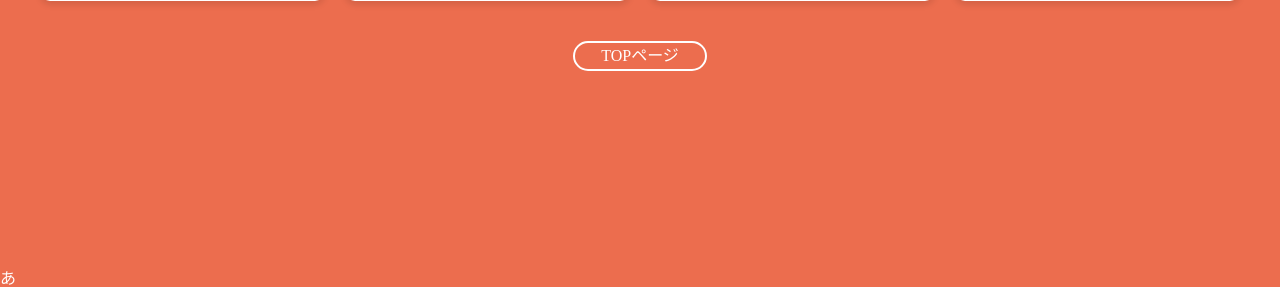
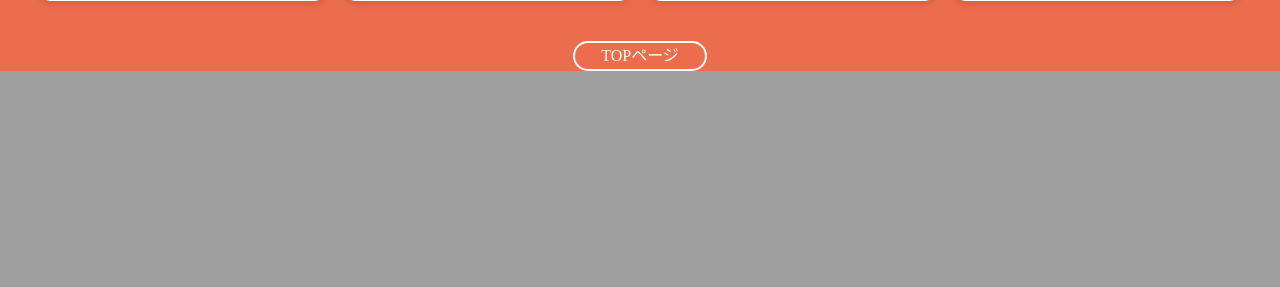
Before and after one commit to sasahara08/groupPhoenix, a Java web app: page /PlayerServlet in a window 1280 px wide. Shown: the part 1445-1732 px from the top of the page. After the commit the page ends 1516 px from the top, so only its background shows below. Run offline with Tomcat 11, a stand-in JSP engine, Linux system fonts and the light colour scheme; the visitor is signed in with stand-in values (Sample User, id 1); data comes from the database, SQL or seed files in the repository.

Commit message:
更新しました
Merge branch 'main' of https://github.com/sasahara08/groupPhoenix.git
into main

```diff
--- a/src/main/webapp/mainJsp/player.jsp
+++ b/src/main/webapp/mainJsp/player.jsp
@@ -54,4 +54,3 @@
 	</div>
 </body>
 </html>
-あ
```
